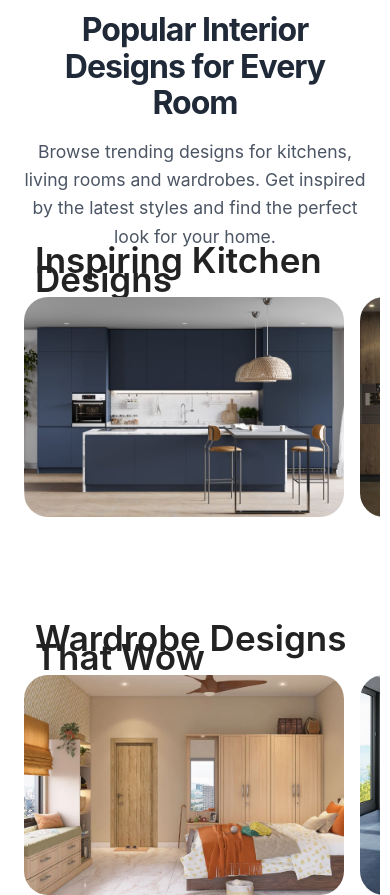
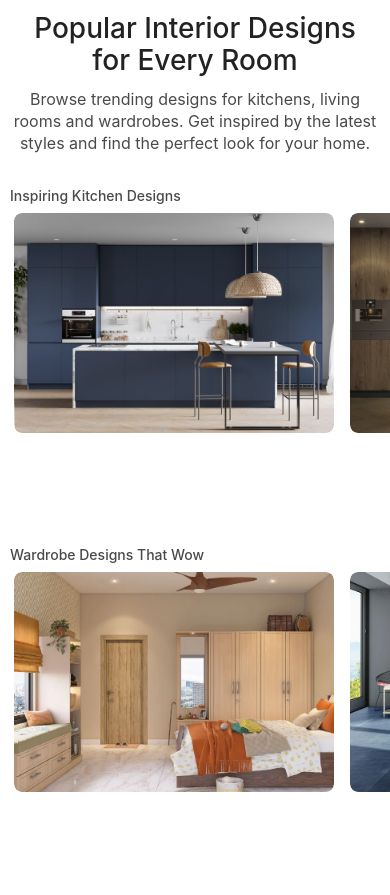
Before and after one commit to ajor-2002/Ajor_Interio, a website: page pages/home-interior.html in a window 390 px wide. Shown: the part 1040-1935 px from the top of the page. Drawn offline with Linux system fonts and the light colour scheme.

Commit message:
remove unused style

```diff
--- a/style.css
+++ b/style.css
@@ -572,34 +572,37 @@ img {
 }
 
 .kitchen-showcase-section {
-  padding-top: 4rem;
-  padding-bottom: 1rem;
+  padding: 96px 0 0;
+  background: #fff;
 }
 
 .kitchen-showcase-row-section {
-  padding-top: 80px;
+  padding-top: 0;
 }
 
 .kitchen-showcase-intro {
-  max-width: 780px;
-  margin: 0 auto 2.3rem;
+  max-width: 100%;
+  margin: 0 auto 42px;
   text-align: center;
 }
 
 .kitchen-showcase-intro h2 {
-  margin: 0;
-  font-size: clamp(2rem, 2.6vw, 3rem);
-  line-height: 1.15;
-  letter-spacing: -0.03em;
-  color: #1f2937;
+  margin: 0 0 12px;
+  color: #222;
+  font-size: 32px;
+  font-weight: 500;
+  letter-spacing: 0;
+  line-height: 38px;
 }
 
 .kitchen-showcase-intro p {
-  margin: 1rem auto 0;
-  max-width: 760px;
-  color: #4b5563;
-  font-size: 1.1rem;
-  line-height: 1.6;
+  margin: 0 auto;
+  max-width: 980px;
+  color: #4a4a4a;
+  font-size: 20px;
+  font-weight: 400;
+  letter-spacing: 0;
+  line-height: 28px;
 }
 
 .kitchen-showcase-head {
@@ -607,77 +610,41 @@ img {
   align-items: center;
   justify-content: space-between;
   gap: 1rem;
-  margin-bottom: 12px;
-}
-
-.kitchen-showcase-wrap + .kitchen-showcase-head {
-  margin-top: 80px;
+  margin: 0 64px 14px;
+  padding: 0;
 }
 
 .kitchen-showcase-head h3 {
   margin: 0;
-  color: #222;
-  font-size: 35px;
-  font-weight: 600;
+  color: #4a4a4a;
+  font-size: 18px;
+  font-weight: 700;
   letter-spacing: 0;
-  line-height: 19px;
+  line-height: 22px;
   position: relative;
   text-align: left;
 }
 
-.kitchen-see-all {
-  background-image: none;
-  border: 1px solid transparent;
-  border-radius: 4px;
-  color: #ef4626;
-  cursor: pointer;
-  display: inline-block;
-  font-size: 14px;
-  font-weight: 600;
-  line-height: 1.42857143;
-  margin-bottom: 0;
-  padding: 6px 0 6px 12px;
-  text-align: center;
-  white-space: nowrap;
-}
-
 .kitchen-showcase-wrap {
-  padding-bottom: 40px;
+  margin: 0 64px 38px;
+  min-height: 180px;
+  padding: 0;
 }
 
 .kitchen-showcase-wrap .offering-card {
-  flex: 0 0 calc((100% - 3rem) / 4);
-  min-width: calc((100% - 3rem) / 4);
-}
-
-.offering-card.featured h3 {
-  opacity: 1;
-  transform: translateY(0);
-}
-
-.offering-card.featured p {
-  display: block;
-}
-
-.offering-card p {
-  display: none;
-  margin: 0;
-  padding: 0 1rem 1rem;
-  position: absolute;
-  left: 0;
-  right: 0;
-  bottom: 0;
-  color: #fff;
-  font-size: 0.95rem;
-  line-height: 1.3;
+  flex: 0 0 calc((100% - 108px) / 4);
+  min-width: calc((100% - 108px) / 4);
+  border-radius: 8px;
 }
 
 .kitchen-showcase-wrap .slider-track {
   padding-bottom: 0;
+  gap: 36px;
 }
 
 .kitchen-showcase-wrap .offering-image {
-  height: 210px;
+  height: 268px;
+  border-radius: 8px;
 }
 
 .estimate-section {
@@ -1003,43 +970,69 @@ img {
   transform: translateY(0);
 }
 
+@media (max-width: 768px) {
+  .kitchen-showcase-section {
+    padding-top: 64px;
+  }
+
+  .kitchen-showcase-row-section {
+    padding-top: 0;
+  }
+
+  .kitchen-showcase-intro {
+    margin-bottom: 32px;
+    padding: 0 7px;
+  }
+
+  .kitchen-showcase-intro h2 {
+    font-size: 28px;
+    line-height: 32px;
+    margin-bottom: 0;
+    padding: 0 20px;
+  }
+
+  .kitchen-showcase-intro p {
+    font-size: 16px;
+    line-height: 22px;
+    margin: 12px auto 32px;
+  }
+
+  .kitchen-showcase-head {
+    flex-direction: row;
+    align-items: center;
+    margin: 0 0 12px;
+    padding: 0 15px;
+  }
+
+  .kitchen-showcase-head h3 {
+    color: #4a4a4a;
+    font-size: 14px;
+    font-weight: 500;
+    line-height: 19px;
+    margin-left: 0;
+    padding-top: 0;
+  }
+
+  .kitchen-showcase-wrap {
+    margin: 0 0 42px;
+    padding: 0 15px;
+  }
+
+  .kitchen-showcase-wrap .slider-track {
+    gap: 16px;
+  }
+
+  .kitchen-showcase-wrap .offering-card {
+    flex-basis: 82vw;
+    min-width: 82vw;
+  }
+
+  .kitchen-showcase-wrap .offering-image {
+    height: 220px;
+  }
+}
+
 @media (max-width: 640px) {
-  .kitchen-showcase-section {
-    padding-top: 2.5rem;
-  }
-
-  .kitchen-showcase-row-section {
-    padding-top: 56px;
-  }
-
-  .kitchen-showcase-intro {
-    margin-bottom: 1.75rem;
-  }
-
-  .kitchen-showcase-head {
-    flex-direction: column;
-    align-items: flex-start;
-    margin-bottom: 14px;
-  }
-
-  .kitchen-showcase-wrap + .kitchen-showcase-head {
-    margin-top: 56px;
-  }
-
-  .kitchen-showcase-head h3 {
-    font-size: 35px;
-    line-height: 19px;
-    font-weight: 600;
-    margin-left: 15px;
-    padding-top: 0;
-  }
-
-  .kitchen-see-all {
-    font-size: 14px;
-    margin-right: 0;
-    padding: 0;
-  }
-
   .hero {
     min-height: 100vh;
   }
@@ -1060,23 +1053,6 @@ img {
   .hero-grid {
     grid-template-columns: 1fr;
     padding-top: 3.2rem;
-  }
-
-  .kitchen-showcase-wrap .offering-card {
-    flex-basis: 82vw;
-    min-width: 82vw;
-  }
-
-  .offering-card.featured p {
-    font-size: 0.88rem;
-  }
-
-  .kitchen-showcase-wrap {
-    padding-bottom: 0;
-  }
-
-  .kitchen-showcase-wrap .offering-image {
-    height: 220px;
   }
 
 }
```
Also changed, not shown: pages/home-interior.html (+0 -5 lines).
